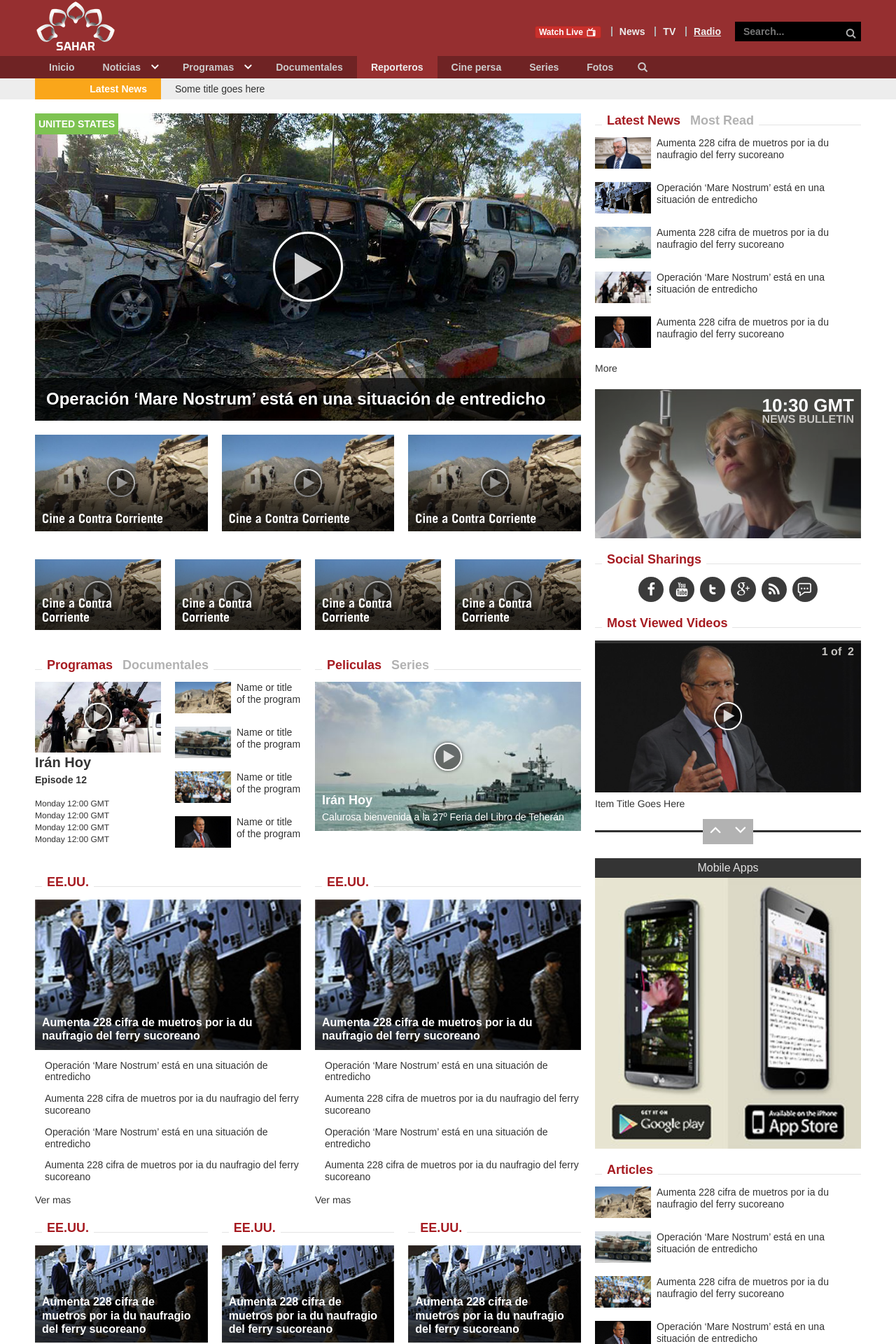
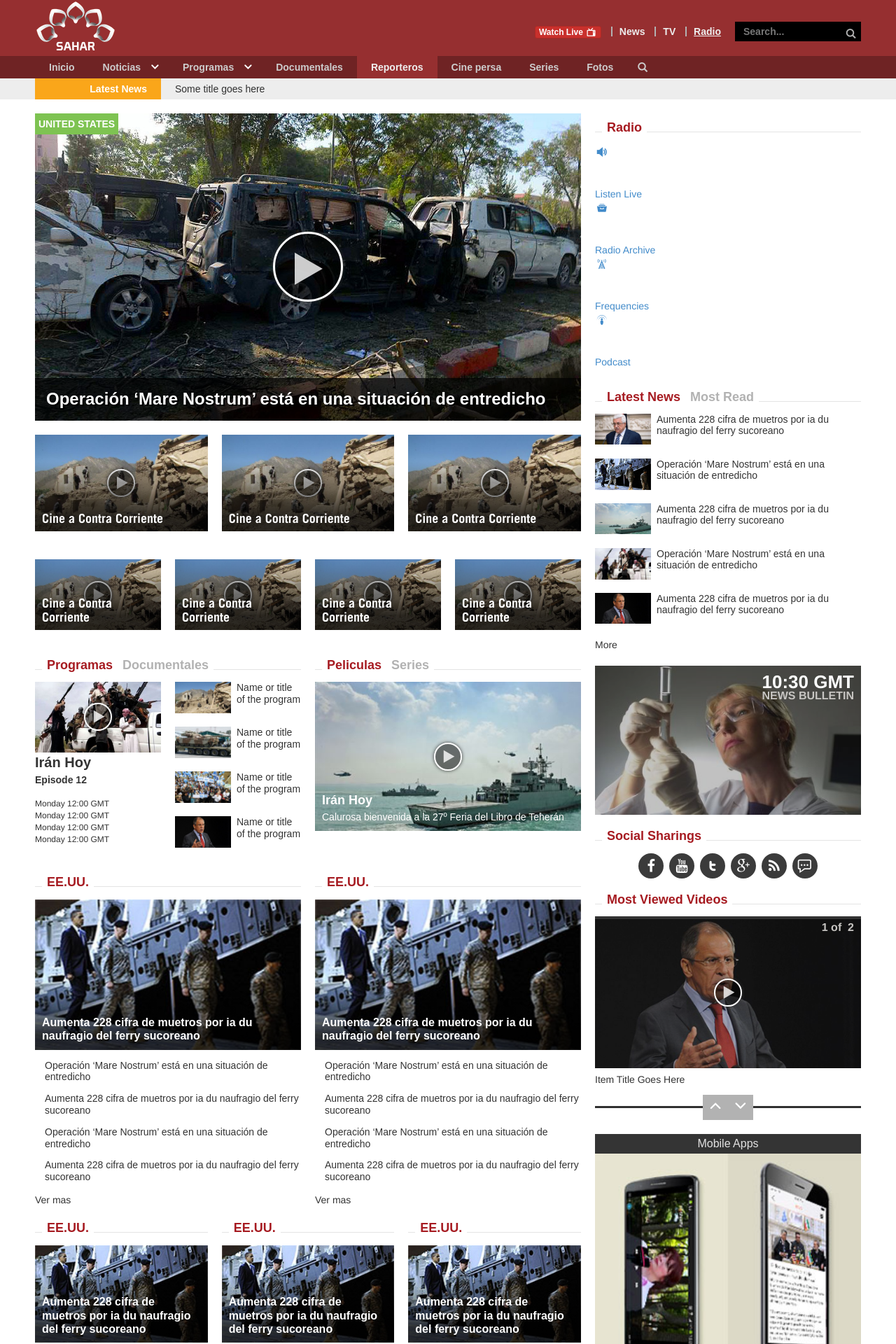
Before and after one commit to ICP/SaharFrontend, a PHP site: page / in a window 1280 px wide. Shown: the top 1920 px of the page at 70% size. Run offline with PHP 8.4, Linux system fonts and the light colour scheme.

Commit message:
Radio module added

```diff
--- /dev/null
+++ b/blocks/modules/sidebar/radio.php
@@ -0,0 +1,43 @@
+<div id="radio" class="row hidden-sm hidden-xs">
+	<div class="col-xs-12">
+		<div class="panel radio">
+			<div class="panel-title"><span>Radio</span></div>
+			<div class="panel-body">
+				<ul class="list-unstyled">
+					<li class="lg">
+						<div class="inner">
+							<a href="#">
+								<span class="img"><i class="icon-speaker"></i></span>
+								<span class="title">Listen Live</span>
+							</a>
+						</div>
+					</li>
+					<li>
+						<div class="inner">
+							<a href="#">
+								<span class="img"><i class="icon-archive"></i></span>
+								<span class="title">Radio Archive</span>
+							</a>
+						</div>
+					</li>
+					<li>
+						<div class="inner">
+							<a href="#">
+								<span class="img"><i class="icon-signal"></i></span>
+								<span class="title">Frequencies</span>
+							</a>
+						</div>
+					</li>
+					<li>
+						<div class="inner">
+							<a href="#">
+								<span class="img"><i class="icon-podcast"></i></span>
+								<span class="title">Podcast</span>
+							</a>
+						</div>
+					</li>
+				</ul>
+			</div>
+		</div>
+	</div>
+</div>
--- a/index.php
+++ b/index.php
@@ -19,6 +19,7 @@
 							<?php include dirname(__FILE__) . '/blocks/modules/utility.php' ?><!-- ./utility -->
 						</section>
 						<aside id="sidebar" class="col-xs-12 col-md-4">
+							<?php include dirname(__FILE__) . '/blocks/modules/sidebar/radio.php' ?><!-- ./radio -->
 							<?php include dirname(__FILE__) . '/blocks/modules/sidebar/latest.php' ?><!-- ./latest -->
 							<?php include dirname(__FILE__) . '/blocks/modules/sidebar/bulletin.php' ?><!-- ./bulletin -->
 							<?php include dirname(__FILE__) . '/blocks/modules/sidebar/sharings.php' ?><!-- ./sharings -->
```
Also changed, not shown: 1 other file.
